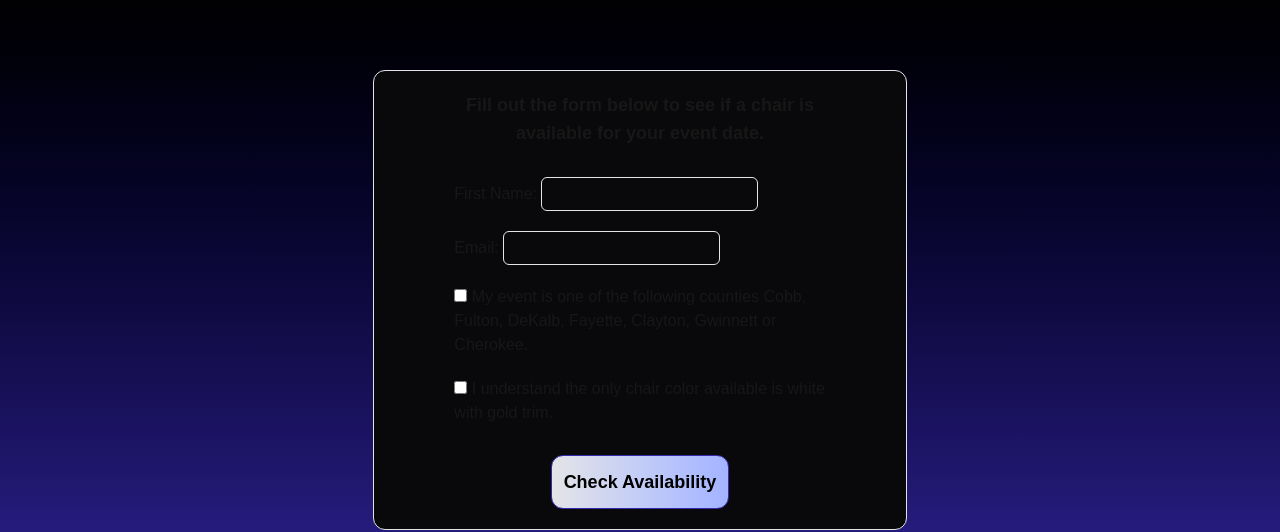
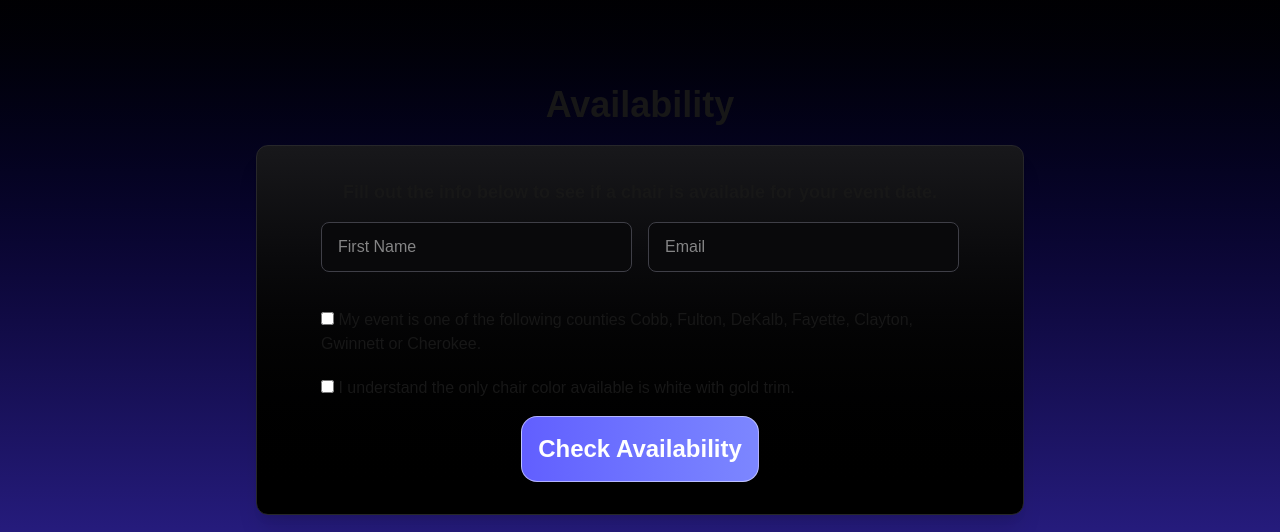
Before and after one commit to Xodonoghue/atl-thrones, a Next.js app: page /availability in a window 1280 px wide. Shown: the part 276-808 px from the top of the page. Built offline with nearby package versions, Linux system fonts and the light colour scheme.

Commit message:
availability page tweak

```diff
--- a/app/availability/page.tsx
+++ b/app/availability/page.tsx
@@ -4,8 +4,9 @@ export default function Page() {
 
 
     return (
-        <main className=" min-h-screen flex flex-col bg-gradient-to-b from-black to-indigo-800 items-center justify-center">
-            <div className="flex w-11/12 sm:w-4/5 md:w-7/12 lg:w-5/12">
+        <main className="min-h-screen flex flex-col bg-gradient-to-b from-black to-indigo-800 items-center justify-center">
+            <div className="flex flex-col w-full">
+            <h1 className="text-3xl sm:text-4xl text-center font-bold pb-5">Availability</h1>
                 <AvailabilityForm/>
             </div>
         </main>
--- a/components/AvailabilityForm.tsx
+++ b/components/AvailabilityForm.tsx
@@ -20,16 +20,15 @@ const handleSubmit = async (event:FormEvent<HTMLFormElement>): Promise<void> =>
 
 
     return (
-        <form onSubmit={handleSubmit} className="bg-zinc-950 rounded-xl flex flex-col gap-7.5 p-5 px-10 sm:px-20 z-50 border border-zinc-200 items-center">
-            <h1 className="text-center text-lg font-semibold w-full">Fill out the form below to see if a chair is available for your event date.</h1>
-            <div className="flex flex-col gap-5">
-                <div className="">
-                    <label>First Name: </label>
-                    <input name="firstName" className="p-1 rounded-md border border-zinc-200"></input>
-                </div>
-                <div className="">
-                    <label>Email: </label>
-                    <input name="email" className="p-1 rounded-md border border-zinc-200"></input>
+        <form onSubmit={handleSubmit} className="mx-auto w-full max-w-3xl bg-gradient-to-b from-zinc-900 to-black py-8 px-16 rounded-xl shadow-xl border border-zinc-800">
+            <h1 className="text-center text-lg font-semibold w-full">Fill out the info below to see if a chair is available for your event date.</h1>
+            <div className="flex flex-col gap-5 mt-4">
+                <div className="flex flex-row gap-4">
+                    <input name="firstName"
+                    placeholder="First Name"
+                    className="max-w-xs w-full mb-4 px-4 py-3 rounded-lg bg-zinc-950 text-white border border-zinc-700 focus:outline-none focus:ring-2 focus:ring-indigo-400"></input>
+                    <input placeholder="Email"
+                    className="max-w-xs w-full mb-4 px-4 py-3 rounded-lg bg-zinc-950 text-white border border-zinc-700 focus:outline-none focus:ring-2 focus:ring-indigo-400"></input>
                 </div>
                 <div>
                     <input type="checkbox" name="check1" value="true"></input>
@@ -40,8 +39,8 @@ const handleSubmit = async (event:FormEvent<HTMLFormElement>): Promise<void> =>
                     <label> I understand the only chair color available is white with gold trim.</label>
                 </div>
             </div>
-            <div className="flex items-center">
-                <button type="submit" className="rounded-xl bg-gradient-to-r from-zinc-200 to-indigo-300 text-black text-lg p-3 border border-indigo-800 hover:shadow hover:shadow-indigo-200 font-bold">Check Availability</button>
+            <div className="flex justify-center mt-4">
+                <button type="submit" className="bg-gradient-to-r from-indigo-500 to-indigo-400 hover:from-indigo-400 hover:to-indigo-300 text-white border border-white/50 font-semibold text-2xl font-bold p-4 rounded-2xl hover:bg-indigo-300">Check Availability</button>
             </div>
         </form>
     )
```
